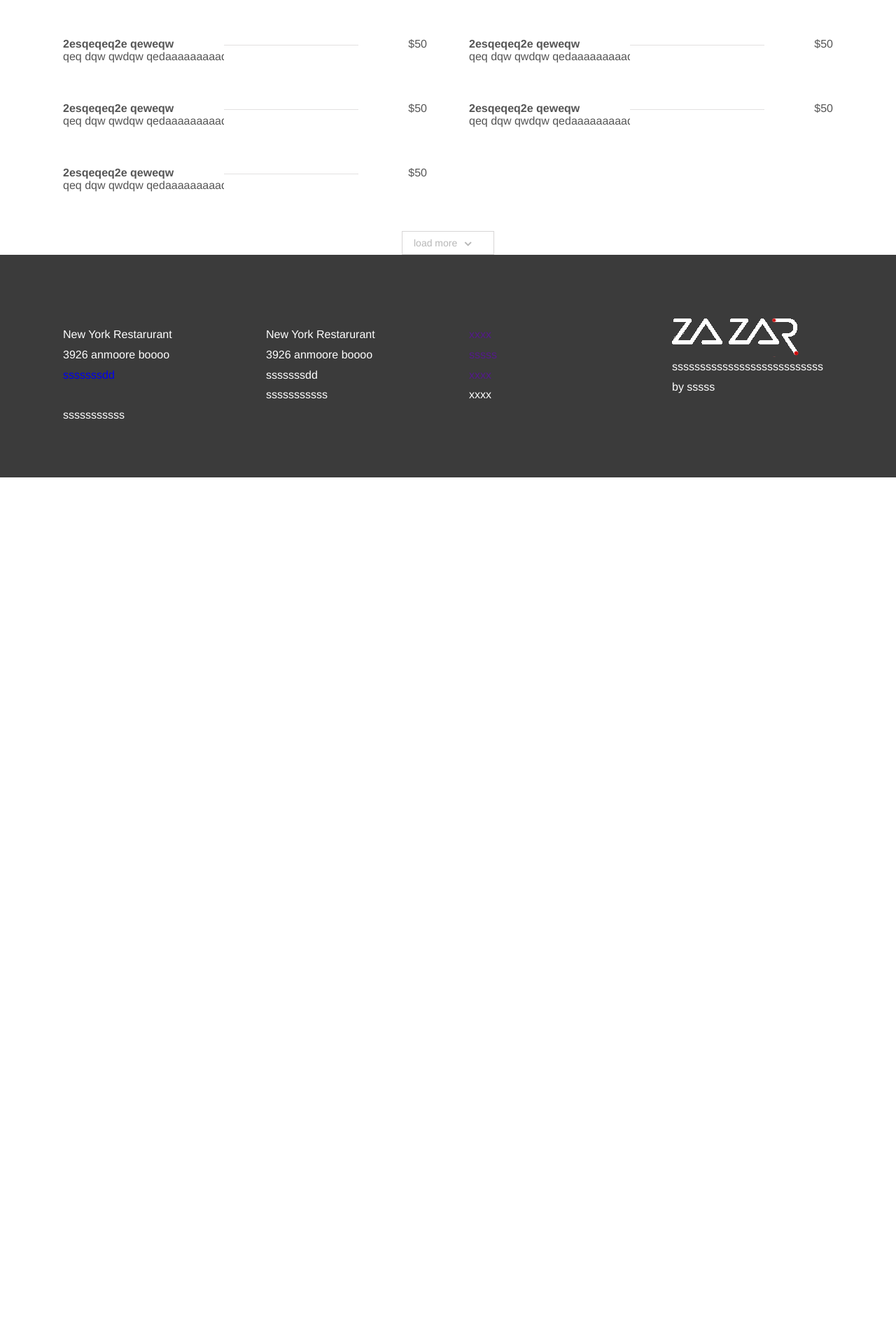
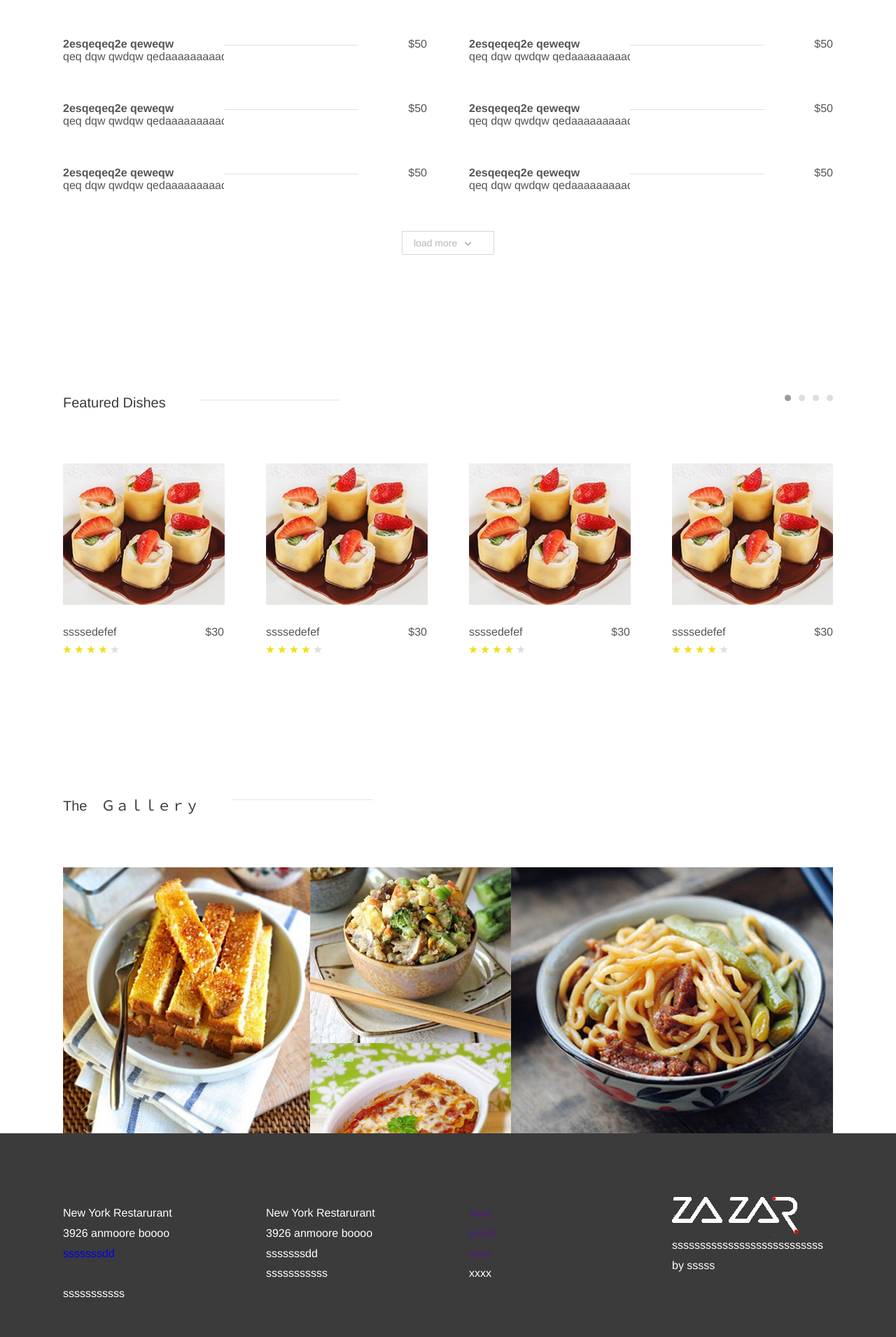
Before and after one commit to zerozhoumi/-, a PHP site: page / in a window 1280 px wide. Shown: the part 872-2782 px from the top of the page at 70% size. Before the commit the page ends 1554 px from the top, so only its background shows below. Run offline with PHP 8.4, Linux system fonts and the light colour scheme.

Commit message:
simple to complete psd to html
兼容不怎么想看

```diff
--- a/psd2html/css/index.css
+++ b/psd2html/css/index.css
@@ -117,5 +117,96 @@
     width: 11px;
     height:7px;
     margin-left:10px;
-    background: url("../imags/icon.png") no-repeat;
+    background: url("../imags/icon.png");
+    background-repeat: no-repeat;
 }
+.index-panel{
+    margin-top: 200px;
+}
+
+.index-panel-header h3{
+    font-size: 20px;
+    color: #3b3b3b;
+    font-weight: normal;
+    float: left;
+    margin-right: 48px;
+
+}
+.index-panel-header .line{
+    float: left;
+    margin-top: 7px;
+    width:200px;
+    border-top: 1px solid #e5e3e3;
+}
+.index-panel-header .btn-group{
+   font-size: 0;
+    float: right;
+}
+.index-panel-header .btn{
+    display: inline-block;
+    margin-left: 11px;
+    width: 9px;
+    height:9px;
+    background: #dedede;
+    border-radius: 50%;
+}
+.index-panel-header .active{
+    background: #9b9b9b;
+}
+.index-panel-body{
+    margin-top: 75px;
+}
+.index-food-list{
+    overflow: hidden;
+}
+.index-food-list ul{
+    width: 1160px;
+}
+.index-food-list .food-item{
+    float: left;
+    width: 230px;
+    margin-right: 60px;
+}
+.index-food-list .food-item .banner{
+    margin-bottom: 30px;
+    height: 202px;
+}
+.index-food-list .food-item .name{
+    color: #555;
+    margin-bottom: 10px;
+}
+
+.index-food-list .food-item .price{
+    float: right;
+}
+.index-food-list .food-item .star-bar{
+    font-size: 0;
+}
+
+.index-food-list .food-item .star{
+    display: inline-block;
+    width: 12px ;
+    height: 13px;
+    margin-right: 5px;
+    background: url("../imags/star.png");
+    background-repeat: no-repeat;
+}
+.index-food-list .food-item .nostar{
+    background-position: 0 -13px;
+}
+.index-pics{
+    height: 380px;
+    overflow: hidden;
+}
+.index-pics .pic-col{
+    float: left;
+}
+.index-pics .pic-col-m{
+    width: 353px;
+}
+.index-pics .pic-col-s{
+    width: 287px;
+}
+.index-pics .pic-col-l{
+    width: 460px;
+}
--- a/psd2html/index.html
+++ b/psd2html/index.html
@@ -92,19 +92,101 @@
                     <div class="line"></div>
                     <div class="price">$50</div>
                 </li>
+                <li class="menu-item clearfloat">
+                    <div class="title">
+                        <h4>2esqeqeq2e qeweqw</h4>
+                        <p class="comment">qeq dqw qwdqw qedaaaaaaaaaq</p>
+                    </div>
+                    <div class="line"></div>
+                    <div class="price">$50</div>
+                </li>
             </ul>
         </div>
         <a href="" class="menu-more-btn">load more<span class="icon"></span></a>
 
 
     </div>
-    <div class="public-container index-list"></div>
+    <!--<div class="public-container index-list">-->
+       <!---->
+    <!--</div>-->
     <div class="public-container index-panel">
-        <div class="index-panel-header"></div>
+        <div class="index-panel-header clearfloat">
+            <h3>Featured Dishes</h3>
+            <div class="line"></div>
+            <div class="btn-group">
+                <a class="btn active"></a>
+                <a class="btn"></a>
+                <a class="btn"></a>
+                <a class="btn"></a>
+
+            </div>
+        </div>
+        <div class="index-panel-body index-food-list">
+            <ul class="clearfloat">
+                <li class="food-item"><a>
+                    <img class="banner" src="imags/demo2.png">
+                    <div class="name">ssssedefef<span class="price">$30</span></div>
+                    <div class="star-bar">
+                        <span class="star"></span>
+                        <span class="star"></span>
+                        <span class="star"></span>
+                        <span class="star"></span>
+                        <span class="star nostar"></span>
+                    </div>
+                </a></li>
+                <li class="food-item"><a>
+                    <img class="banner" src="imags/demo2.png">
+                    <div class="name">ssssedefef<span class="price">$30</span></div>
+                    <div class="star-bar">
+                        <span class="star"></span>
+                        <span class="star"></span>
+                        <span class="star"></span>
+                        <span class="star"></span>
+                        <span class="star nostar"></span>
+                    </div>
+                </a></li>
+                <li class="food-item"><a>
+                    <img class="banner" src="imags/demo2.png">
+                    <div class="name">ssssedefef<span class="price">$30</span></div>
+                    <div class="star-bar">
+                        <span class="star"></span>
+                        <span class="star"></span>
+                        <span class="star"></span>
+                        <span class="star"></span>
+                        <span class="star nostar"></span>
+                    </div>
+                </a></li>
+                <li class="food-item"><a>
+                    <img class="banner" src="imags/demo2.png">
+                    <div class="name">ssssedefef<span class="price">$30</span></div>
+                    <div class="star-bar">
+                        <span class="star"></span>
+                        <span class="star"></span>
+                        <span class="star"></span>
+                        <span class="star"></span>
+                        <span class="star nostar"></span>
+                    </div>
+                </a></li>
+            </ul>
+        </div>
 
     </div>
     <div class="public-container index-panel">
-        <div class="index-panel-header"></div>
+        <div class="index-panel-header clearfloat">
+        <h3>The　Ｇａｌｌｅｒｙ</h3>
+        <div class="line"></div>
+
+    </div>
+        <div class="index-panel-body index-pics">
+            <a class="pic-col pic-col-m"><img src="imags/demo3.png"></a>
+            <div class="pic-col pic-col-s">
+                <a class="pic-row"><img src="imags/demo4.png"></a>
+                <a class="pic-row"><img src="imags/demo5.png"></a>
+            </div>
+            <a class="pic-col pic-col-l">
+                <img src="imags/demo6.png">
+            </a>
+        </div>
     </div>
     <div class="public-footer">
         <div class="public-container">
```
Also changed, not shown: psd2html/README.md, psd2html/imags/demo2.png (added), psd2html/imags/demo3.png (added), psd2html/imags/demo4.png (added), psd2html/imags/demo5.png (added), psd2html/imags/demo6.png (added), psd2html/imags/i-copy-9.png (added), psd2html/imags/i.png (added), psd2html/imags/star.png (added).
